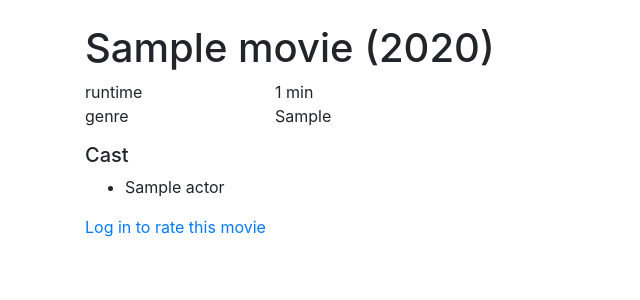
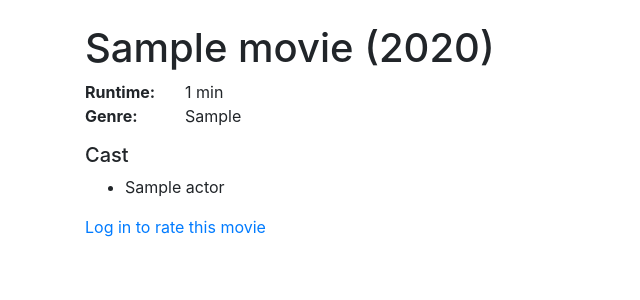
Before and after one commit to mhaapakangas/elokuvakokoelma, a Flask app: page /movies/view/1/ in a window 1280 px wide. Shown: the part 56-356 px from the top of the page, without its empty margins (0-640 px from the left). Run offline with Flask 2, Linux system fonts and the light colour scheme; tables that the repository leaves empty hold one stand-in row (values such as "Sample post"); some libraries are stand-ins or nearby versions.

Commit message:
minor style improvements

```diff
--- a/application/movies/views.py
+++ b/application/movies/views.py
@@ -43,7 +43,7 @@ def movies_cast_form(movie_id):
                 " WHERE movie_id = :movie_id").params(movie_id=movie_id)
     res = db.engine.execute(stmt)
     cast = [actor[0] for actor in res]
-    return render_template("movies/cast.html", actors=Actor.query.all(), movie_id=movie_id,
+    return render_template("movies/cast.html", actors=Actor.query.all(), movie=Movie.query.get(movie_id),
                            cast=cast)
 
 
--- a/application/templates/actors/new.html
+++ b/application/templates/actors/new.html
@@ -20,7 +20,7 @@
     </tr>
     <tr>
       <td colspan="3">
-        <input type="submit" class="btn btn-primary" value="Add a new actor"/>
+        <input type="submit" class="btn btn-primary" value="Add a new actor" style="margin-top:10px"/>
       </td>
     </tr>
   </table>
--- a/application/templates/actors/update.html
+++ b/application/templates/actors/update.html
@@ -20,7 +20,7 @@
     </tr>
     <tr>
       <td colspan="3">
-        <input type="submit" class="btn btn-primary" value="Update actor"/>
+        <input type="submit" class="btn btn-primary" value="Update actor" style="margin-top:10px"/>
       </td>
     </tr>
   </table>
--- a/application/templates/auth/login_form.html
+++ b/application/templates/auth/login_form.html
@@ -22,7 +22,7 @@
     </tr>
     <tr>
       <td colspan="2">
-        <input type="submit" class="btn btn-primary" value="Login"/>
+        <input type="submit" class="btn btn-primary" value="Login" style="margin-top:10px"/>
       </td>
     </tr>
   </table>
--- a/application/templates/auth/registration_form.html
+++ b/application/templates/auth/registration_form.html
@@ -48,7 +48,7 @@
     </tr>
     <tr>
       <td colspan="3">
-        <input type="submit" class="btn btn-primary" value="Register"/>
+        <input type="submit" class="btn btn-primary" value="Register" style="margin-top:10px"/>
       </td>
     </tr>
   </table>
--- a/application/templates/movies/cast.html
+++ b/application/templates/movies/cast.html
@@ -1,7 +1,8 @@
 {% extends "layout.html" %}
 
 {% block body %}
-<form method="POST" action="{{ url_for('movies_cast', movie_id=movie_id) }}">
+<h2>{{ movie.name }} ({{ movie.year }})</h2>
+<form method="POST" action="{{ url_for('movies_cast', movie_id=movie.id) }}">
   <table>
     {% for actor in actors %}
     <tr>
@@ -15,7 +16,7 @@
     {% endfor %}
     <tr>
       <td colspan="3">
-        <input type="submit" class="btn btn-primary" value="Update cast"/>
+        <input type="submit" class="btn btn-primary" value="Update cast" style="margin-top:10px"/>
       </td>
     </tr>
   </table>
--- a/application/templates/movies/list.html
+++ b/application/templates/movies/list.html
@@ -6,9 +6,9 @@
     <input type="submit" class="btn btn-primary mx-sm-3" value="Filter by actor"/>
   </form>
   {% if filter != "" %}
-  <table>
+  <table style="margin-top:10px">
     <tr>
-      <td>Current filter: {{ filter }}</td>
+      <td style="padding-right:10px">Current filter: {{ filter }}</td>
       <td>
         <form method="GET" action="{{ url_for('movies_index') }}">
           <input type="submit" class="btn btn-primary btn-sm" value="Remove filter"/>
@@ -28,7 +28,7 @@
     <tr>
       <td> <a href="{{ url_for('movies_view', movie_id=movie.id) }}">{{ movie.name }}</a></td>
       <td>{{ movie.year }}</td>
-      <td>{{ movie.runtime }}</td>
+      <td>{{ movie.runtime }} min</td>
       <td>{{ movie.genre }}</td>
       <td>
         <form method="GET" action="{{ url_for('movies_cast_form', movie_id=movie.id) }}">
--- a/application/templates/movies/new.html
+++ b/application/templates/movies/new.html
@@ -65,7 +65,7 @@
     </tr>
     <tr>
       <td colspan="3">
-        <input type="submit" class="btn btn-primary" value="Add a new movie"/>
+        <input type="submit" class="btn btn-primary" value="Add a new movie" style="margin-top:10px"/>
       </td>
     </tr>
   </table>
--- a/application/templates/movies/update.html
+++ b/application/templates/movies/update.html
@@ -65,7 +65,7 @@
     </tr>
     <tr>
       <td colspan="3">
-        <input type="submit" class="btn btn-primary" value="Update movie"/>
+        <input type="submit" class="btn btn-primary" value="Update movie" style="margin-top:10px"/>
       </td>
     </tr>
   </table>
--- a/application/templates/movies/view.html
+++ b/application/templates/movies/view.html
@@ -2,13 +2,13 @@
 
 {% block body %}
 <h1>{{ movie.name }} ({{ movie.year }})</h1>
-<div class="row">
-  <div class="col-sm-2">runtime</div>
-  <div class="col-sm-10">{{ movie.runtime }} min</div>
+<div class="row" style="margin:0">
+  <div style="width:100px"><strong>Runtime:</strong></div>
+  <div>{{ movie.runtime }} min</div>
 </div>
-<div class="row">
-  <div class="col-sm-2">genre</div>
-  <div class="col-sm-10">{{ movie.genre }}</div>
+<div class="row" style="margin:0">
+  <div style="width:100px"><strong>Genre:</strong></div>
+  <div>{{ movie.genre }}</div>
 </div>
 
 {% if movie.actors %}
```
